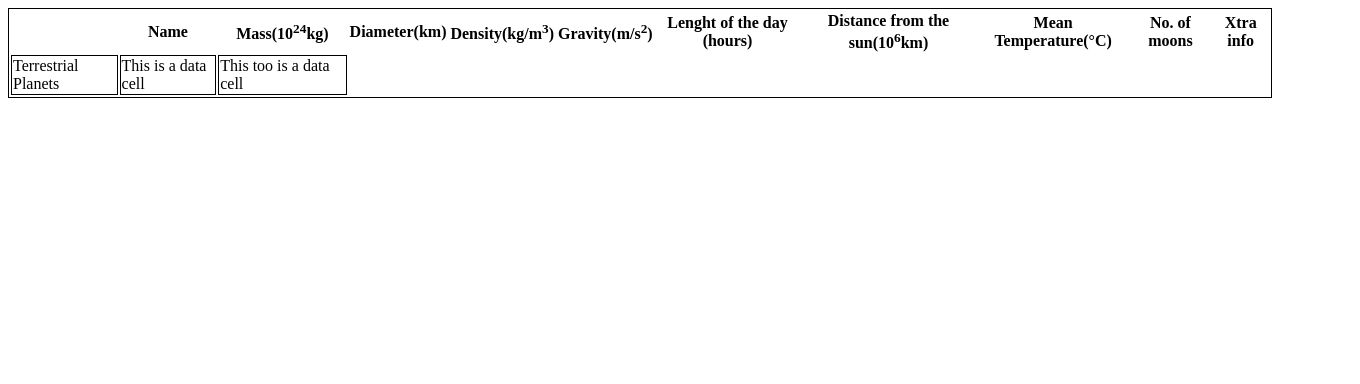
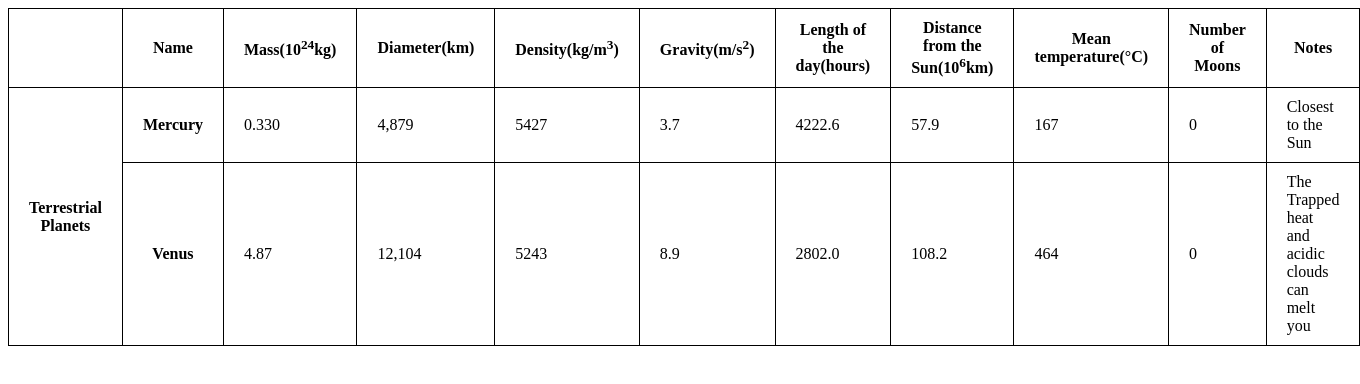
Before and after one commit to dw33d/odinproject, a plain HTML site: page table/index.html in a window 1280 px wide. Shown: the whole page, 1360 px wide, since content can reach past the window. Drawn offline with Linux system fonts and the light colour scheme.

Commit message:
Different tags added, changing table design

```diff
--- a/table/index.html
+++ b/table/index.html
@@ -3,29 +3,53 @@
 <head>
     <meta charset="UTF-8">
     <meta name="viewport" content="width=device-width, initial-scale=1.0">
-    <title>Planets data</title>
+    <title>Table</title>
     <link rel="stylesheet" href="./style.css">
 </head>
 <body>
+
     <table>
+        <tbody>
             <tr>
-            <th></th>
+                <th>&nbsp;</th>
                 <th>Name</th>
                 <th>Mass(10<sup>24</sup>kg)</th>
                 <th>Diameter(km)</th>
                 <th>Density(kg/m<sup>3</sup>)</th>
                 <th>Gravity(m/s<sup>2</sup>)</th>
-            <th>Lenght of the day (hours)</th>
-            <th>Distance from the sun(10<sup>6</sup>km)</th>
-            <th>Mean Temperature(°C)</th>
-            <th>No. of moons</th>
-            <th>Xtra info</th>
+                <th>Length of the day(hours)</th>
+                <th>Distance from the Sun(10<sup>6</sup>km)</th>
+                <th>Mean temperature(°C)</th>
+                <th>Number of Moons</th>
+                <th>Notes</th>
+            </tr>
+            <tr>
+                <th rowspan="4" scope="rowgroup">Terrestrial  Planets</th>
+                <th scope="row">Mercury</th>
+                <td>0.330</td>
+                <td>4,879</td>
+                <td>5427</td>
+                <td>3.7</td>
+                <td>4222.6</td>
+                <td>57.9</td>
+                <td>167</td>
+                <td>0</td>
+                <td>Closest to the Sun</td>
+            </tr>
+            <tr>
+                <th>Venus</th>
+                <td>4.87</td>
+                <td>12,104</td>
+                <td>5243</td>
+                <td>8.9</td>
+                <td>2802.0</td>
+                <td>108.2</td>
+                <td>464</td>
+                <td>0</td>
+                <td>The Trapped heat and acidic clouds can melt you</td>
+            </tr>
+        </tbody>
 
-        </tr>
-        <tr><td>Terrestrial Planets</td>
-            <td>This is a data cell</td>
-            <td>This too is a data cell</td>
-        </tr>
     </table>
 
 </body>
--- a/table/style.css
+++ b/table/style.css
@@ -1,3 +1,7 @@
-table, td, tr {
+table {
+    border-collapse: collapse;
+}
+td, th {
     border: 1px solid black;
+    padding: 10px 20px;
 }
```
Lines whose indentation alone changed are shown as unchanged.
